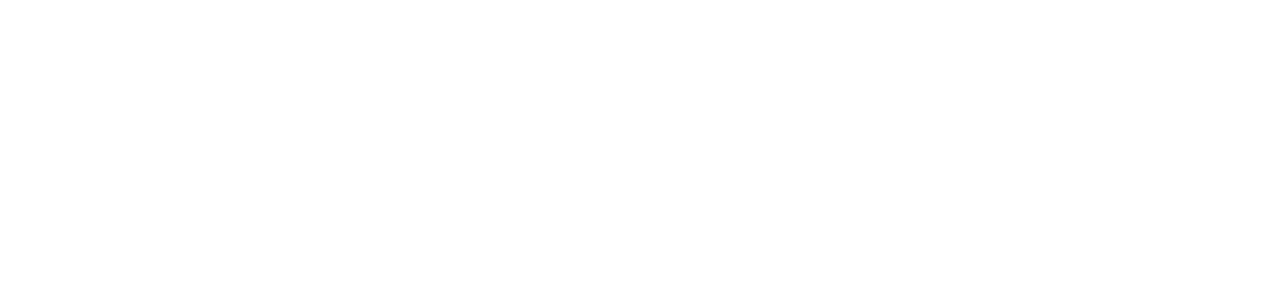
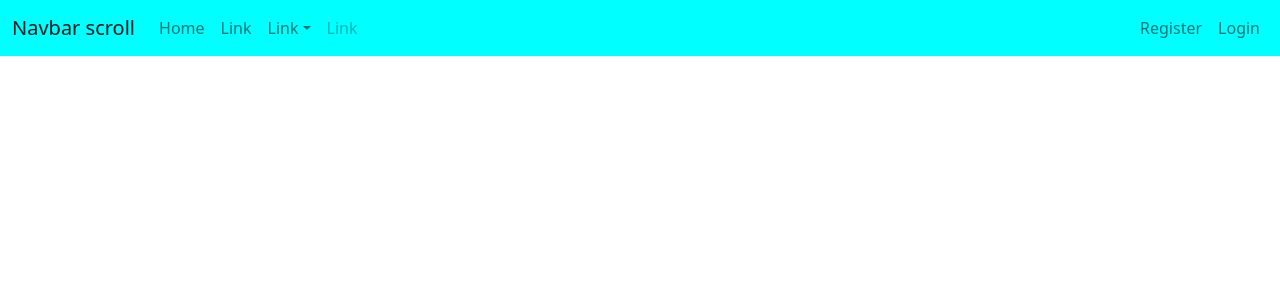
Before and after one commit to Sierpe515/fmp-fsd-geekshubs-val-fp-react, a React (Vite) app: page / in a window 1280 px wide. Shown: the top 300 px of the page. Built offline with nearby package versions, Linux system fonts and the light colour scheme.

Commit message:
feat: basic NavBar

```diff
--- /dev/null
+++ b/src/components/NavBar/NavBar.css
@@ -0,0 +1,3 @@
+.navBarDesign {
+    background-color: aqua;
+}
--- /dev/null
+++ b/src/components/NavBar/NavBar.jsx
@@ -0,0 +1,46 @@
+import React from 'react'
+import Button from 'react-bootstrap/Button';
+import Container from 'react-bootstrap/Container';
+import Form from 'react-bootstrap/Form';
+import Nav from 'react-bootstrap/Nav';
+import Navbar from 'react-bootstrap/Navbar';
+import NavDropdown from 'react-bootstrap/NavDropdown';
+import './NavBar.css'
+
+export const NavBar = () => {
+  return (
+    <Navbar className='navBarDesign' expand="lg">
+      <Container fluid>
+        <Navbar.Brand href="#">Navbar scroll</Navbar.Brand>
+        <Navbar.Toggle aria-controls="navbarScroll" />
+        <Navbar.Collapse id="navbarScroll">
+          <Nav
+            className="me-auto my-2 my-lg-0"
+            style={{ maxHeight: '100px' }}
+            navbarScroll
+          >
+            <Nav.Link href="#action1">Home</Nav.Link>
+            <Nav.Link href="#action2">Link</Nav.Link>
+            <NavDropdown title="Link" id="navbarScrollingDropdown">
+              <NavDropdown.Item href="#action3">Action</NavDropdown.Item>
+              <NavDropdown.Item href="#action4">
+                Another action
+              </NavDropdown.Item>
+              <NavDropdown.Divider />
+              <NavDropdown.Item href="#action5">
+                Something else here
+              </NavDropdown.Item>
+            </NavDropdown>
+            <Nav.Link href="#" disabled>
+              Link
+            </Nav.Link>
+          </Nav>
+          <Nav>
+            <Nav.Link href="#action3">Register</Nav.Link>
+            <Nav.Link href="#action4">Login</Nav.Link>
+          </Nav>
+        </Navbar.Collapse>
+      </Container>
+    </Navbar>
+  )
+}
--- a/src/layout/Home/Home.jsx
+++ b/src/layout/Home/Home.jsx
@@ -4,7 +4,6 @@ import Col from 'react-bootstrap/Col';
 import './Home.css'
 import { useSelector } from 'react-redux';
 import { userData } from '../userSlice';
-import GirarMovil from '../../image/gira el movil.png'
 import { TurnPhone } from '../../components/TurnPhone/TurnPhone';
 
 export const Home = () => {
--- a/src/layout/MainApp.jsx
+++ b/src/layout/MainApp.jsx
@@ -1,14 +1,14 @@
 // import './MainApp.css'
 import { Body } from './Body/Body';
-// import { NavBar } from '../components/Navbar/NavBar';
+import { NavBar } from '../components/NavBar/NavBar';
 // import { Footer } from '../components/Footer/Footer';
 // import { NavBarSpace } from '../components/NavBarSpace/NavBarSpace';
 
 export const MainApp = () => {
   return (
     <>
-    {/* <NavBar/>
-    <NavBarSpace/> */}
+    <NavBar/>
+    {/* <NavBarSpace/> */}
     <Body/>
     {/* <Footer/> */}
     </>
```
